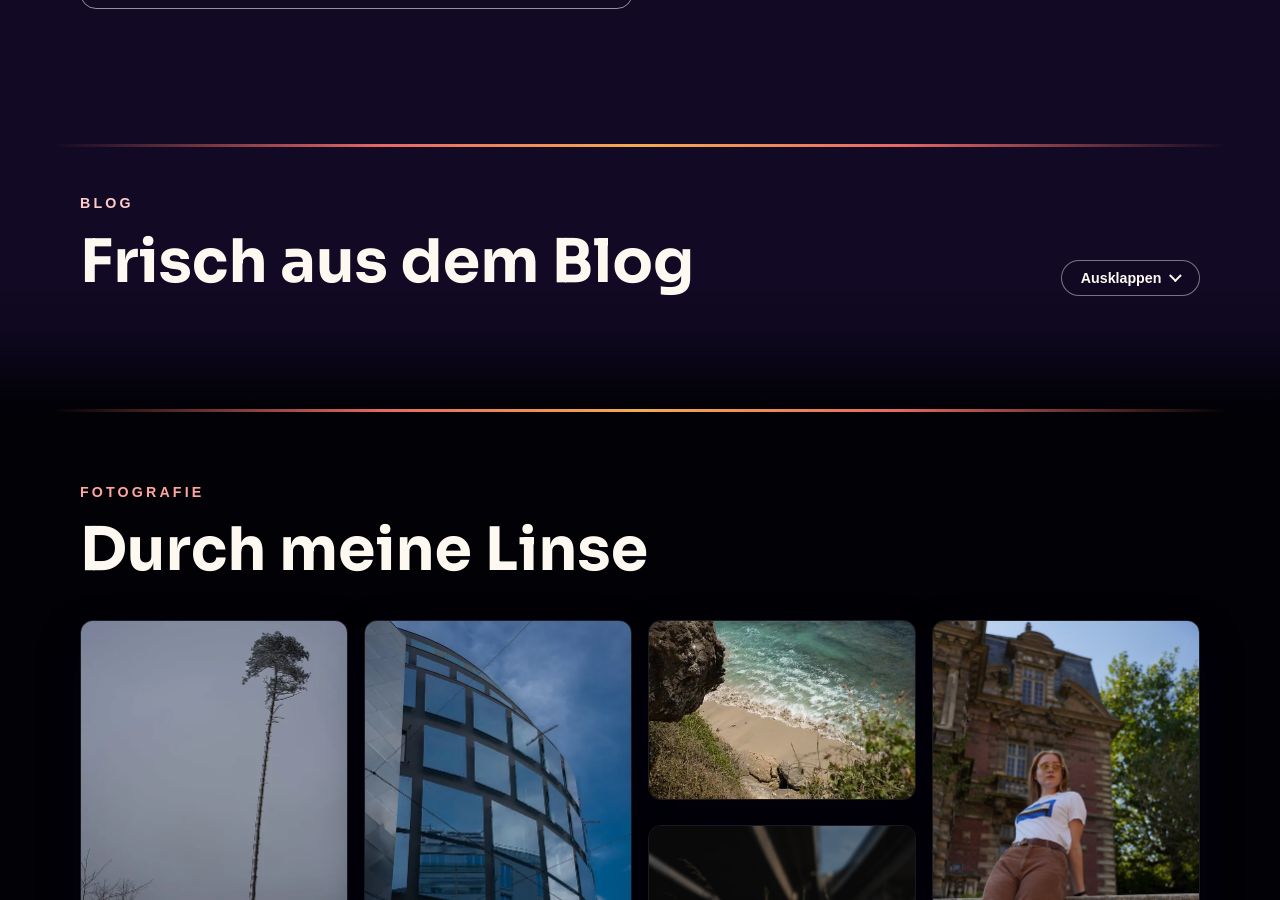
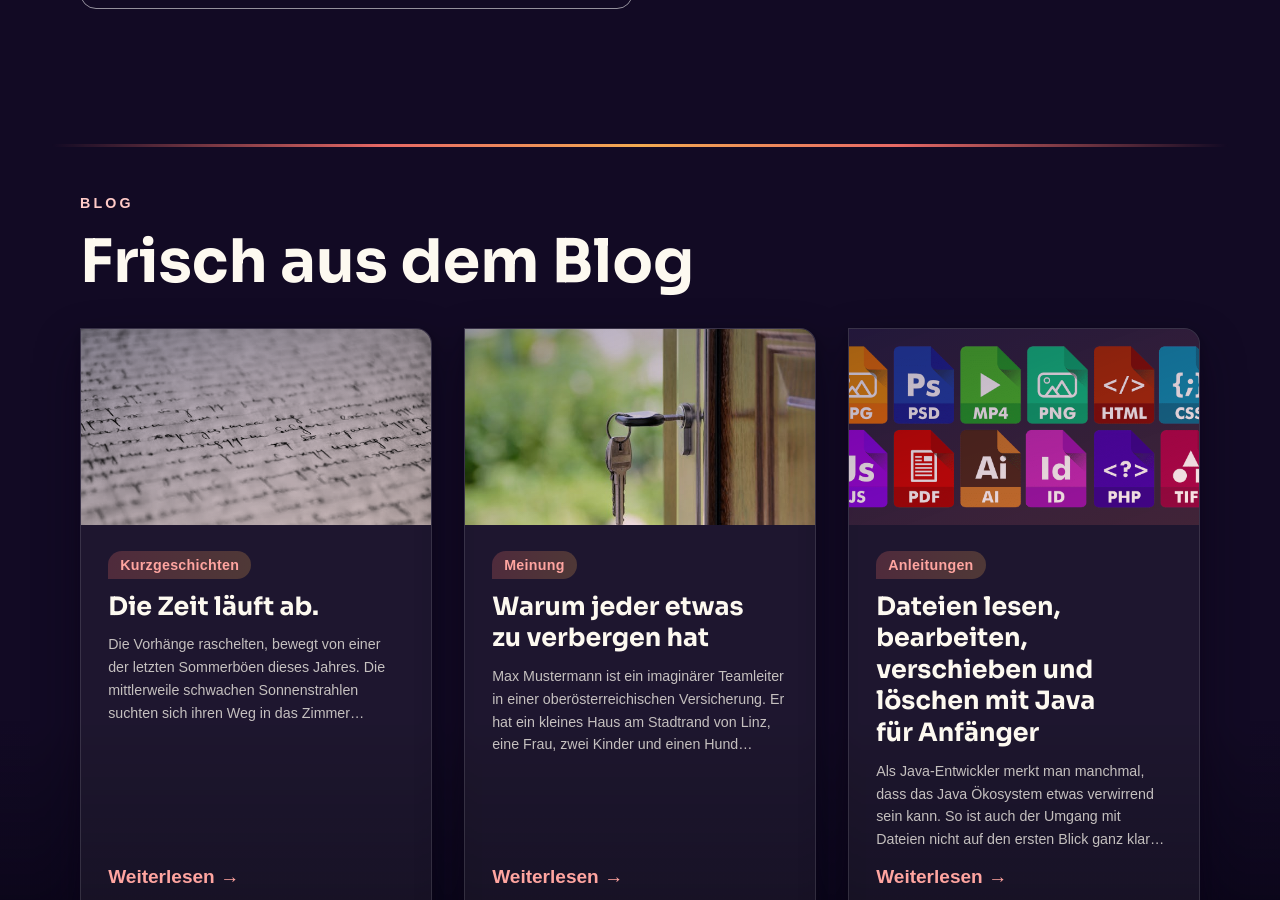
Before and after one commit to FireRedDev/ChristopherGusenbauerAT, a Jekyll site: the page built from index.html, in a window 1280 px wide and 900 px high, scrolled down 3728 px. Built offline with Jekyll 4.4.1, drawn with Linux system fonts in a browser that asks for light colours.

Commit message:
Open the blog by default and pair photo with headline on phones
The blog toggle is gone along with its script, stored state and collapse
styles, so the section is always open. Phones show only the newest post
and the heading changes to match; the link to all posts stays.

The mobile hero places the portrait beside the headline and moves text
and actions to full-width rows below, which frees enough height that the
main button now fits above the fold on every phone size tested,
including the iPhone SE.

Co-Authored-By: Claude Opus 5 <noreply@anthropic.com>
Claude-Session: https://claude.ai/code/session_01EGWBcVP13TfgxcMt8QNwYz

```diff
--- a/index.html
+++ b/index.html
@@ -272,14 +272,16 @@ permalink: /
                 </div>
             </section>
 
-            <section class="blog blog-collapsed" id="blog">
+            <section class="blog" id="blog">
                 <div class="blog-divider blog-divider--top" aria-hidden="true"></div>
                 <div class="container">
                     <div class="blog-head">
-                        <div><p class="eyebrow">Blog</p><h2>Frisch aus dem Blog</h2></div>
-                        <button class="blog-toggle" id="blog-toggle" type="button" aria-expanded="false" aria-controls="blog-body">
-                            <span class="blog-toggle-label">Ausklappen</span><span class="blog-toggle-icon" aria-hidden="true"></span>
-                        </button>
+                        <div>
+                            <p class="eyebrow">Blog</p>
+                            <!-- Auf Handys steht nur der neueste Beitrag, daher die
+                                 andere Überschrift -->
+                            <h2><span class="blog-title-wide">Frisch aus dem Blog</span><span class="blog-title-narrow">Der neueste Beitrag</span></h2>
+                        </div>
                     </div>
                     <div class="blog-body" id="blog-body">
                         <div class="blog-body-inner">
--- a/index.js
+++ b/index.js
@@ -361,33 +361,6 @@
     }
   }
 
-  /* ---------- Blog einklappen ---------- */
-  var blogSection = document.getElementById("blog");
-  var blogToggle = document.getElementById("blog-toggle");
-
-  if (blogSection && blogToggle) {
-    var toggleLabel = blogToggle.querySelector(".blog-toggle-label");
-
-    var setBlogCollapsed = function (collapsed) {
-      blogSection.classList.toggle("blog-collapsed", collapsed);
-      blogToggle.setAttribute("aria-expanded", collapsed ? "false" : "true");
-      if (toggleLabel) toggleLabel.textContent = collapsed ? "Ausklappen" : "Einklappen";
-      try {
-        localStorage.setItem("blogCollapsed", collapsed ? "1" : "0");
-      } catch (err) { /* Speichern optional */ }
-    };
-
-    /* Startzustand ist eingeklappt (siehe Markup) – nur wer schon einmal
-       aufgeklappt hat, bekommt den Blog wieder offen zu sehen. */
-    try {
-      if (localStorage.getItem("blogCollapsed") === "0") setBlogCollapsed(false);
-    } catch (err) { /* Lesen optional */ }
-
-    blogToggle.addEventListener("click", function () {
-      setBlogCollapsed(!blogSection.classList.contains("blog-collapsed"));
-    });
-  }
-
   /* ---------- Lebenslauf: mehr anzeigen ---------- */
   var cvMore = document.getElementById("cv-more");
   var cvExtra = document.getElementById("cv-extra");
--- a/styles.css
+++ b/styles.css
@@ -569,17 +569,35 @@ a { color: inherit; }
   height: 0.95rem;
 }
 
+/* Handy-Layout: Portrait links neben der Überschrift, Fließtext und Aktionen
+   darunter über die volle Breite. Spart die Höhe des gestapelten Fotos und
+   bringt die Aktionsreihe ohne Scrollen ins Bild. */
 @media (max-width: 820px) {
   .hero-inner {
-    grid-template-columns: 1fr;
+    grid-template-columns: auto minmax(0, 1fr);
+    grid-template-areas:
+      "photo  title"
+      "lede   lede"
+      "action action";
+    align-items: center;
+    gap: 1.3rem 1.1rem;
     padding-block: 0.75rem 2.5rem;
-    gap: 1.25rem;
-  }
-
-  /* Kompakteres Portrait, damit die Aktionsreihe ohne Scrollen sichtbar ist */
+  }
+
   .hero-photo {
-    max-width: min(14rem, 48vw);
-  }
+    grid-area: photo;
+    max-width: min(9.5rem, 34vw);
+  }
+
+  /* hebt die Wrapper-Box auf, damit Überschrift, Text und Aktionen direkt
+     im Raster des Heros liegen */
+  .hero-text {
+    display: contents;
+  }
+
+  .hero-text h1 { grid-area: title; }
+  .hero-text .lede { grid-area: lede; margin-top: 0; }
+  .hero-actions { grid-area: action; }
 }
 
 /* Sehr flache Displays (iPhone SE & Co.): Portrait weiter verkleinern,
@@ -587,10 +605,11 @@ a { color: inherit; }
 @media (max-width: 820px) and (max-height: 720px) {
   .hero-inner {
     padding-block: 0.5rem 2rem;
+    gap: 1rem;
   }
 
   .hero-photo {
-    max-width: min(9rem, 32vw);
+    max-width: min(7.5rem, 28vw);
   }
 }
 
@@ -903,55 +922,16 @@ a { color: inherit; }
 
 .blog-head .eyebrow { color: var(--coral-200); }
 
-.blog-toggle {
-  display: inline-flex;
-  align-items: center;
-  gap: 0.6rem;
-  background: rgba(18, 10, 36, 0.45);
-  color: var(--cream-50);
-  border: 1.5px solid rgba(253, 249, 240, 0.45);
-  border-radius: 999px;
-  padding: 0.55rem 1.2rem;
-  font-family: var(--font-family);
-  font-size: var(--font-size-sm);
-  font-weight: 700;
-  cursor: pointer;
-  backdrop-filter: blur(6px);
-  transition: border-color 0.25s ease, background-color 0.25s ease;
-}
-
-.blog-toggle:hover {
-  border-color: var(--cream-50);
-  background: rgba(18, 10, 36, 0.65);
-}
-
-.blog-toggle-icon {
-  width: 0.55rem;
-  height: 0.55rem;
-  border-right: 2px solid currentColor;
-  border-bottom: 2px solid currentColor;
-  transform: rotate(225deg) translate(-2px, -2px);
-  transition: transform 0.3s ease;
-}
-
-.blog-collapsed .blog-toggle-icon {
-  transform: rotate(45deg) translate(-2px, -2px);
-}
-
-/* Einklappen: grid-rows Trick für sanfte Höhe */
-.blog-body {
-  display: grid;
-  grid-template-rows: 1fr;
-  transition: grid-template-rows 0.5s cubic-bezier(0.4, 0, 0.2, 1);
-}
-
-.blog-collapsed .blog-body {
-  grid-template-rows: 0fr;
-}
-
-.blog-body-inner {
-  overflow: hidden;
-  min-height: 0;
+/* Auf Handys nur der neueste Beitrag – die Überschrift wechselt mit */
+.blog-title-narrow { display: none; }
+
+@media (max-width: 820px) {
+  .blog-title-wide { display: none; }
+  .blog-title-narrow { display: inline; }
+
+  .posts .post-card:nth-child(n + 2) {
+    display: none;
+  }
 }
 
 .posts {
```
